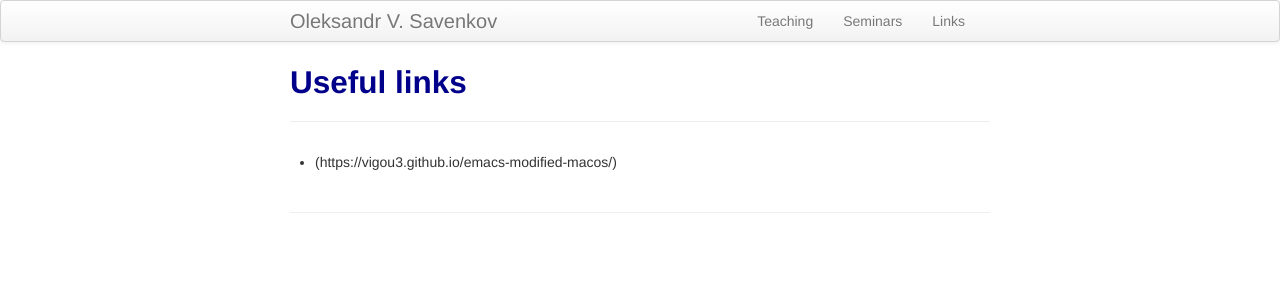
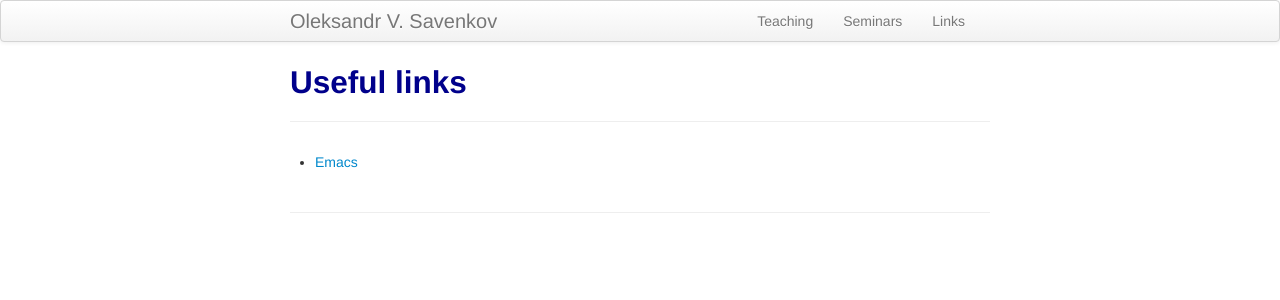
Before and after one commit to ovsavenkov/ovsavenkov.github.io, a Jekyll site: the page built from links.md, in a window 1280 px wide. Shown: the top 300 px of the page. Built offline with Jekyll 4.4.1, drawn with Linux system fonts in a browser that asks for light colours; part of the change alters nothing that is shown.

Commit message:
link updated

```diff
--- a/links.md
+++ b/links.md
@@ -4,4 +4,4 @@ title: Useful links
 description: Oleksandr Savenkov's links
 ---
 
-- (https://vigou3.github.io/emacs-modified-macos/)
+- [Emacs](https://vigou3.github.io/emacs-modified-macos/)
```
